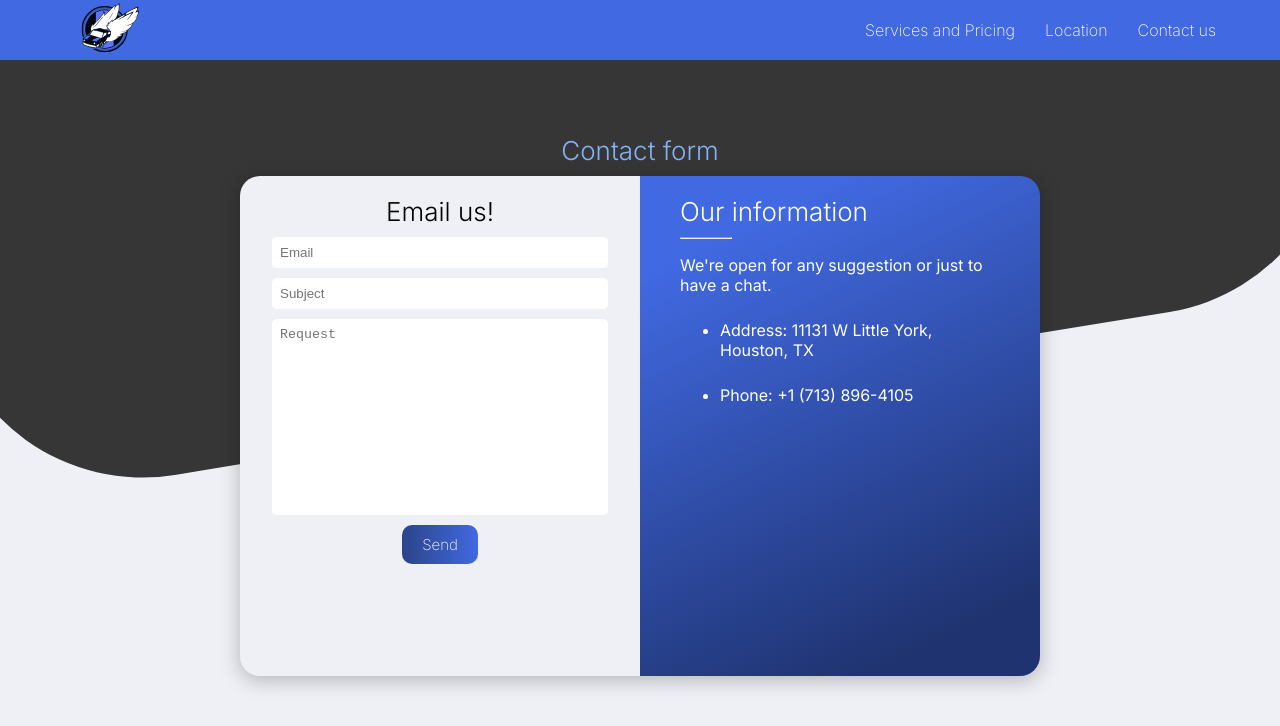
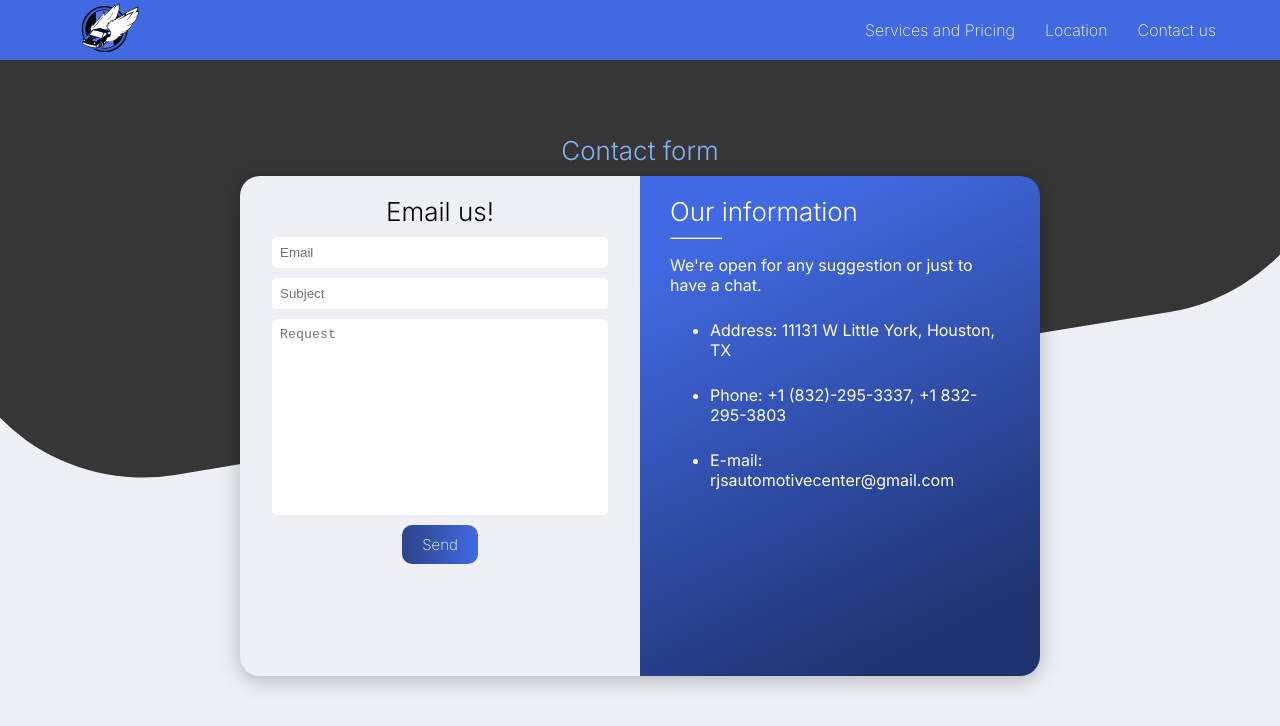
Before and after one commit to Nesphra/RJauto, a SvelteKit app: page /contact in a window 1280 px wide. Shown: the top 726 px of the page. Built offline with nearby package versions, Linux system fonts and the light colour scheme.

Commit message:
info change

```diff
--- a/src/lib/components/FrontPageTopBar.svelte
+++ b/src/lib/components/FrontPageTopBar.svelte
@@ -18,8 +18,8 @@
 <div class=topLineContainer>
     <div class = "topLine">
         <div class="item1"><p>WE ARE <span style="color: {color};">{StoreOpen}</span> <span class="disappear" style="color: white; font-weight: 200; font-style: normal;">Mon-Fri 8am - 5pm</span></p></div>
-        <div class="item2"><p><span class="furtherDisappear">Call Us: <span style="color: white; font-weight: 200; font-style: normal;">+1 (713) 896-4105</span></span></p></div>
-        <div class="item3"><p><span class="furtherDisappear">Visit Us <span style="color: #FFFFFF;"><span style="color: white; font-weight: 200; font-style: normal;">13150 FM 529 <span class="disappear">#127, Houston, TX</span></span></span></span></p></div>
+        <div class="item2"><p><span class="furtherDisappear">Call Us: <span style="color: white; font-weight: 200; font-style: normal;">+1 (832) 295 3337</span></span></p></div>
+        <div class="item3"><p><span class="furtherDisappear">Visit Us <span style="color: #FFFFFF;"><span style="color: white; font-weight: 200; font-style: normal;">11131 W Little York Rd.<span class="disappear">, Ste G</span></span></span></span></p></div>
     </div>
 </div>
 
--- a/src/routes/contact/+page.svelte
+++ b/src/routes/contact/+page.svelte
@@ -26,7 +26,8 @@
                 <p>We're open for any suggestion or just to have a chat.</p>
                 <ul class="list">
                     <li>Address: 11131 W Little York, Houston, TX</li>
-                    <li>Phone: +1 (713) 896-4105</li>
+                    <li>Phone: +1 (832)-295-3337, +1 832-295-3803</li>
+                    <li>E-mail: rjsautomotivecenter@gmail.com</li>
                 </ul>
             </div>
         </div>
@@ -61,7 +62,7 @@
     }
 
     .info-info{
-        width: 80%;
+        width: 85%;
     }
 
     .info-info hr{
```
